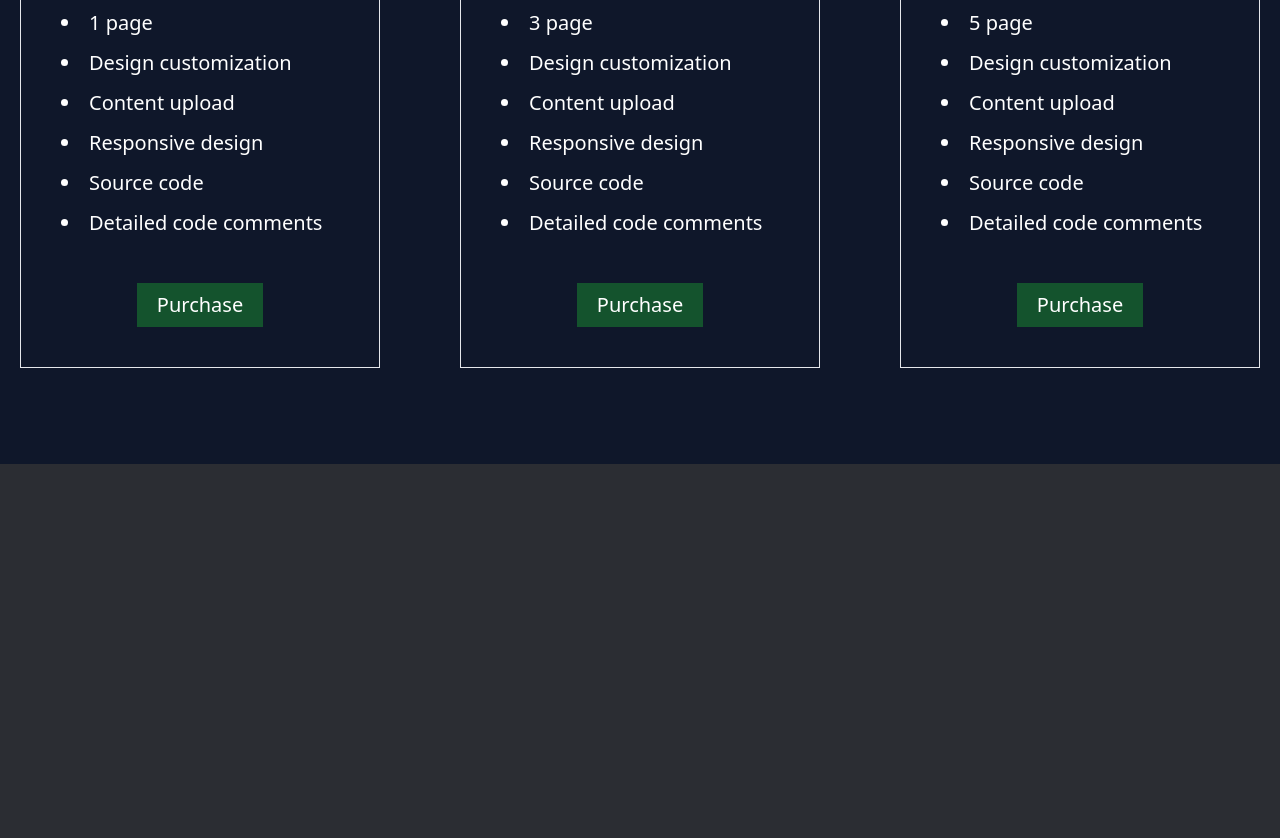
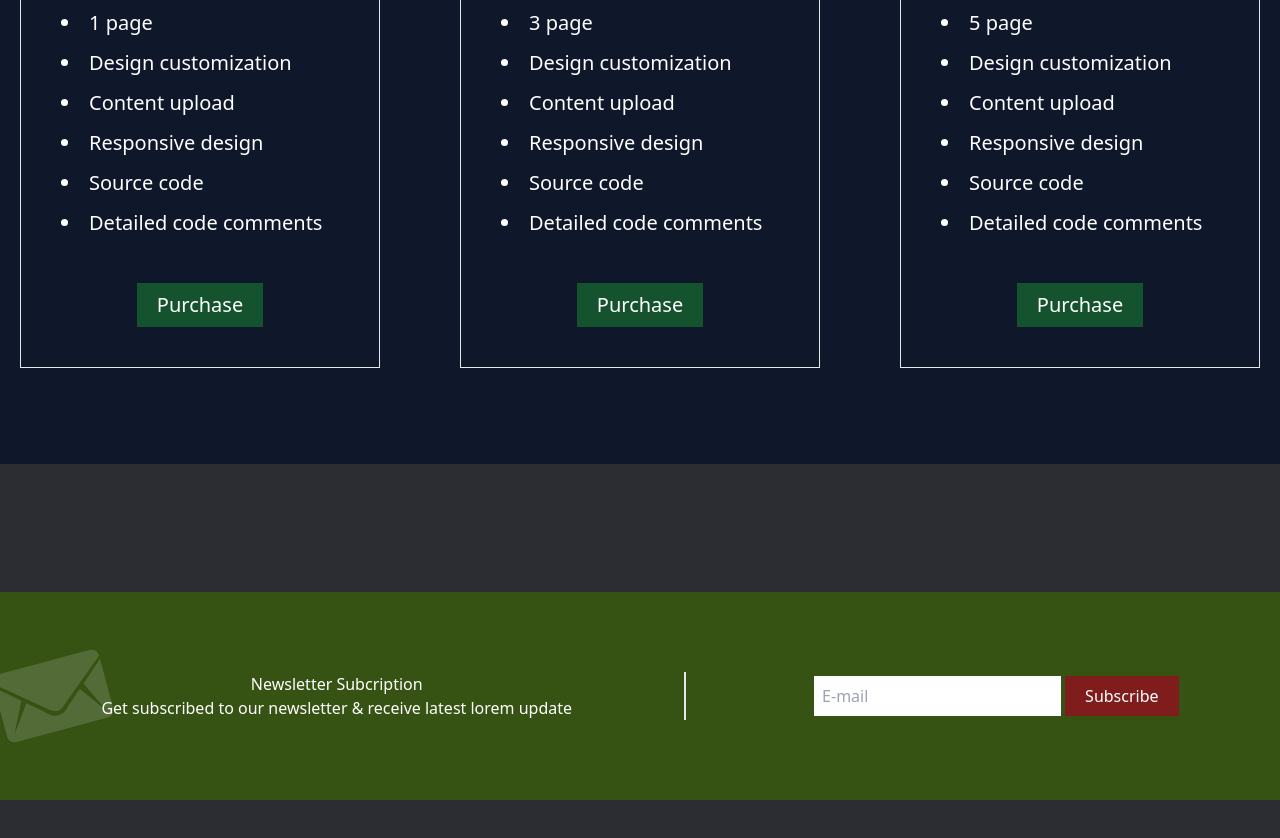
Before and after one commit to samiuzzaman10/Tailwind-CSS-Project, a website: page src/index.html in a window 1280 px wide. Shown: the part 3527-4365 px from the top of the page. Before the commit the page ends 4071 px from the top, so only its background shows below. Drawn offline with Linux system fonts and the light colour scheme.

Commit message:
Subscription Section

```diff
--- a/src/index.html
+++ b/src/index.html
@@ -340,6 +340,33 @@
         </div>
       </section>
       <!-- Card Section Code Ends -->
+
+      <!-- Subscription Section Code Start -->
+      <section
+        class="bg-[url(../img/subscribe-bg.png)] bg-no-repeat bg-left bg-lime-900 my-10 sm:my-16 md:my-20 lg:my-32 py-10 sm:py-16 md:py-20"
+      >
+        <div
+          class="sm:flex justify-center items-center text-white gap-10 sm:gap-16 md:gap-20 lg:gap-32"
+        >
+          <div class="text-center mb-10 sm:mb-0 sm:border-r-2 sm:pr-28">
+            <h2>Newsletter Subcription</h2>
+            <p>
+              Get subscribed to our newsletter & receive latest lorem update
+            </p>
+          </div>
+          <div class="flex justify-center items-center gap-1">
+            <input
+              class="h-10 border-none px-2"
+              type="email"
+              placeholder="E-mail"
+            />
+            <button class="bg-red-900 px-5 py-2 hover:bg-red-600 transition">
+              Subscribe
+            </button>
+          </div>
+        </div>
+      </section>
+      <!-- Subscription Section Code Ends -->
     </main>
   </body>
 </html>
```
Also changed, not shown: src/output.css.
